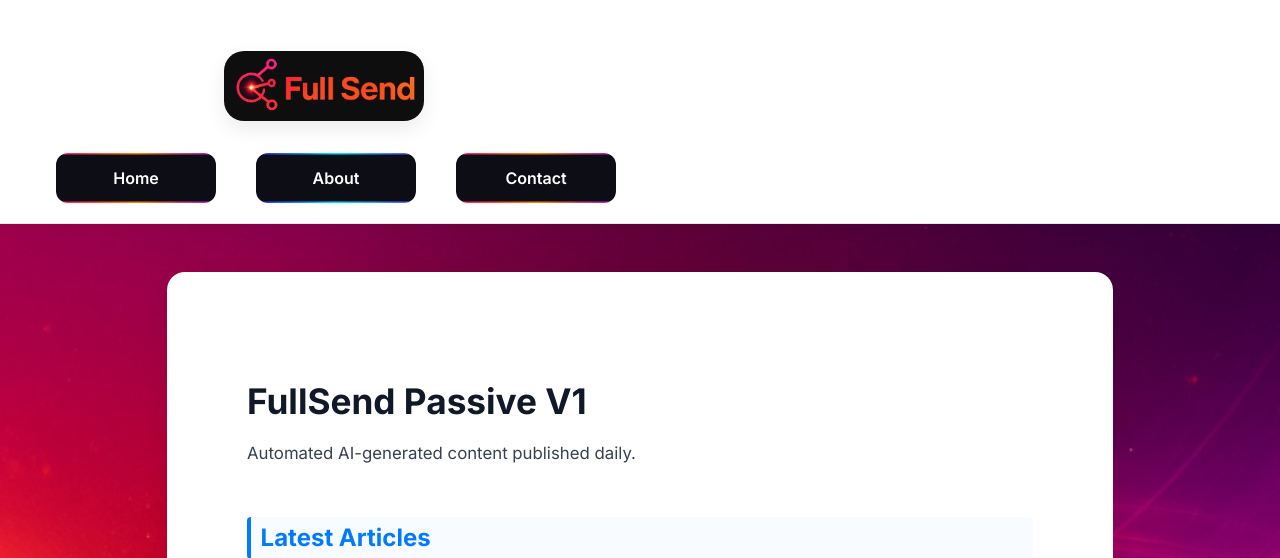
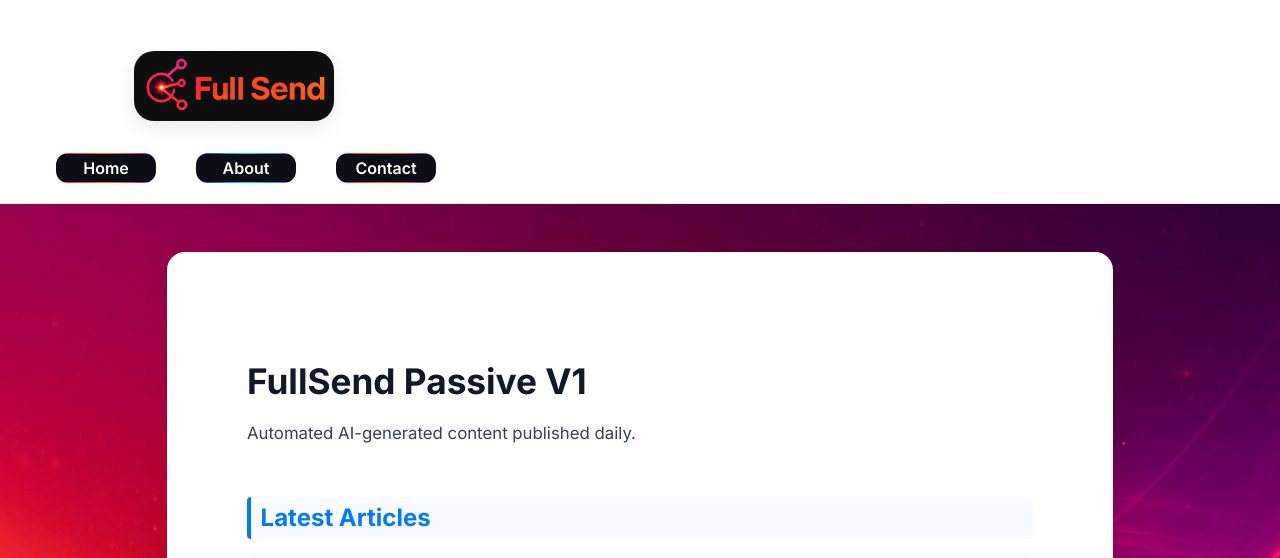
Before and after one commit to leetcawthorne/fullsend-pipeline, a Jekyll site: the page built from index.md, in a window 1280 px wide. Shown: the top 558 px of the page. Built offline with Jekyll 4.4.1, drawn with Linux system fonts in a browser that asks for light colours; grey boxes are pictures that could not be loaded.

Commit message:
Update style.scss

```diff
--- a/assets/css/style.scss
+++ b/assets/css/style.scss
@@ -30,8 +30,8 @@
   color: #fff;               /* text color */
   font-weight: 600;
   font-size: 1rem;
-  width: 160px;              /* set button width */
-  height: 50px;              /* set button height */
+  width: 100px;              /* set button width */
+  height: 30px;              /* set button height */
   border-radius: 12px;
   background-repeat: no-repeat;
   background-size: cover;
```
